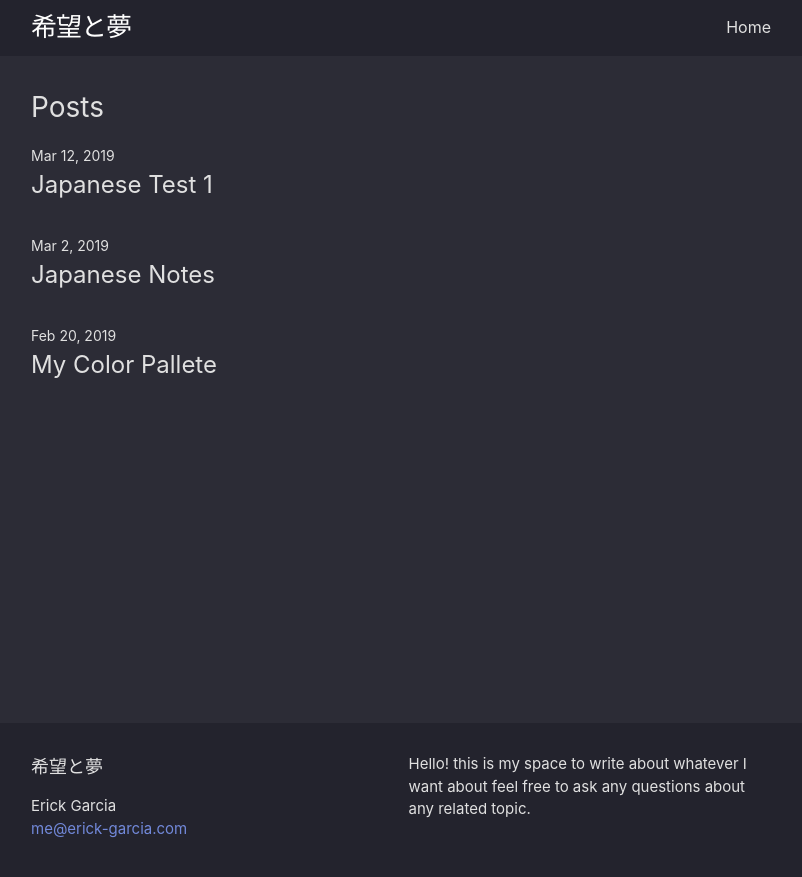
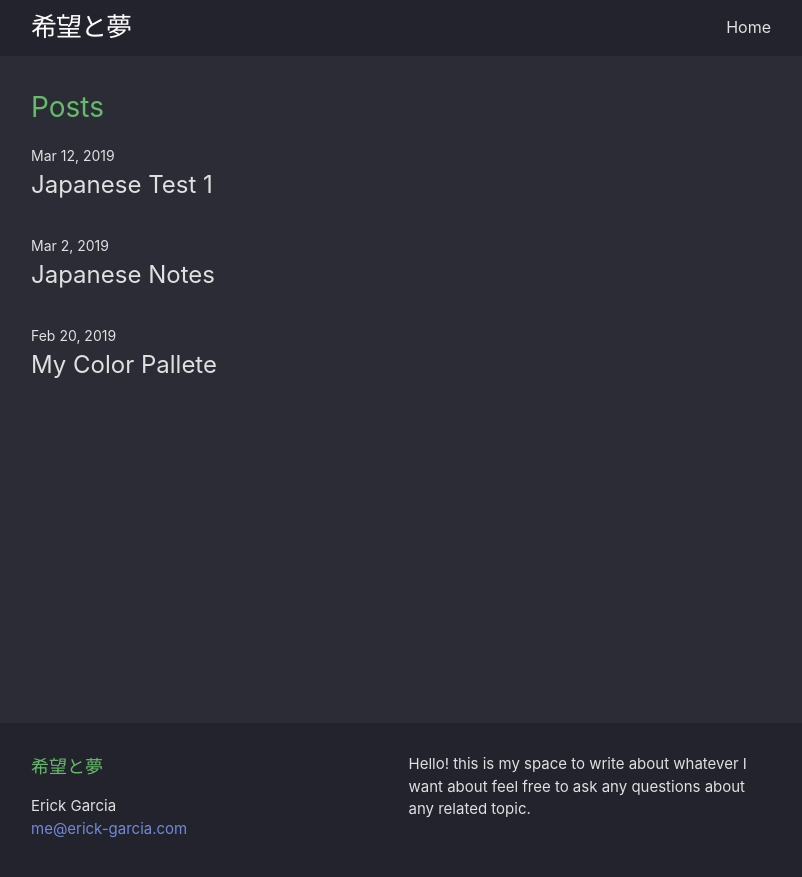
Before and after one commit to garciaErick/blog, a Jekyll site: the page built from index.md, in a window 1280 px wide. Shown: the top 877 px of the page, without its empty margins (239-1041 px from the left). Built offline with Jekyll 4.4.1, drawn with Linux system fonts in a browser that asks for light colours.

Commit message:
changed heading color

```diff
--- a/_sass/minima/_base.scss
+++ b/_sass/minima/_base.scss
@@ -98,7 +98,17 @@ h1, h2, h3, h4, h5, h6 {
   font-weight: $base-font-weight;
 }
 
+h1{
+  color: #7289da;
+}
 
+h2{
+  color: #66bb6a;
+}
+
+h3{
+  color: #e57373;
+}
 
 /**
  * Links
```
